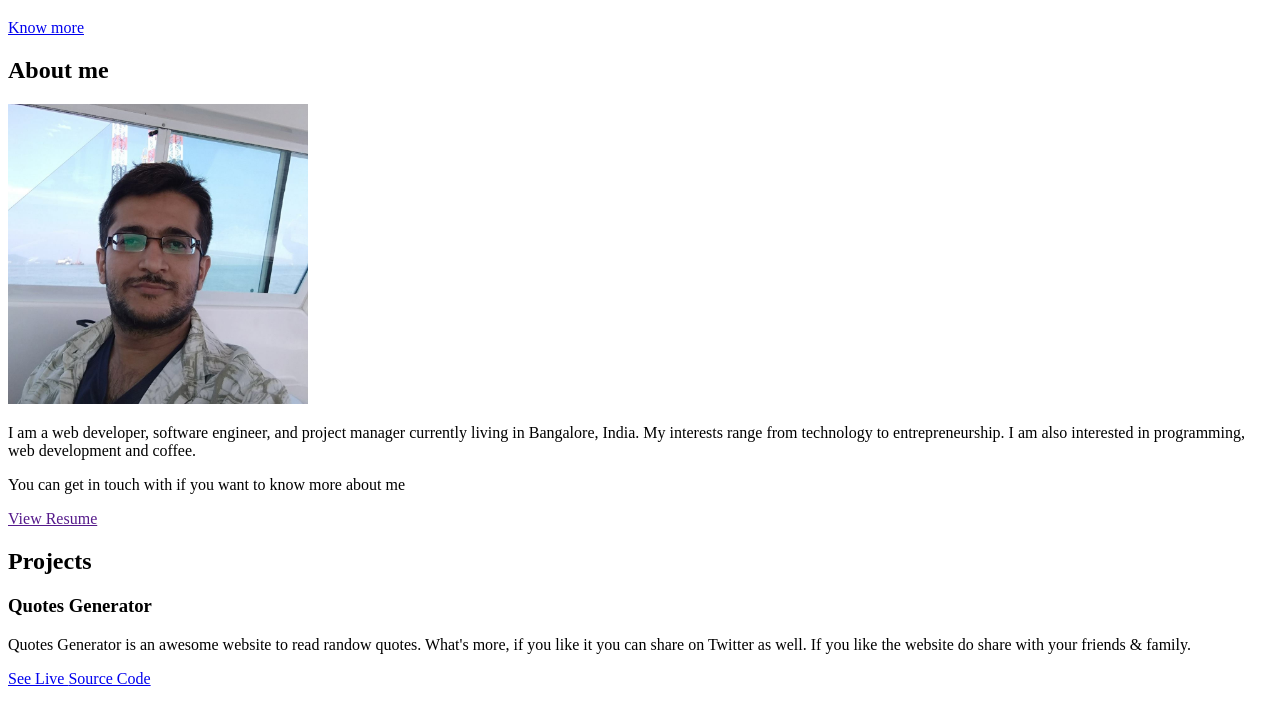
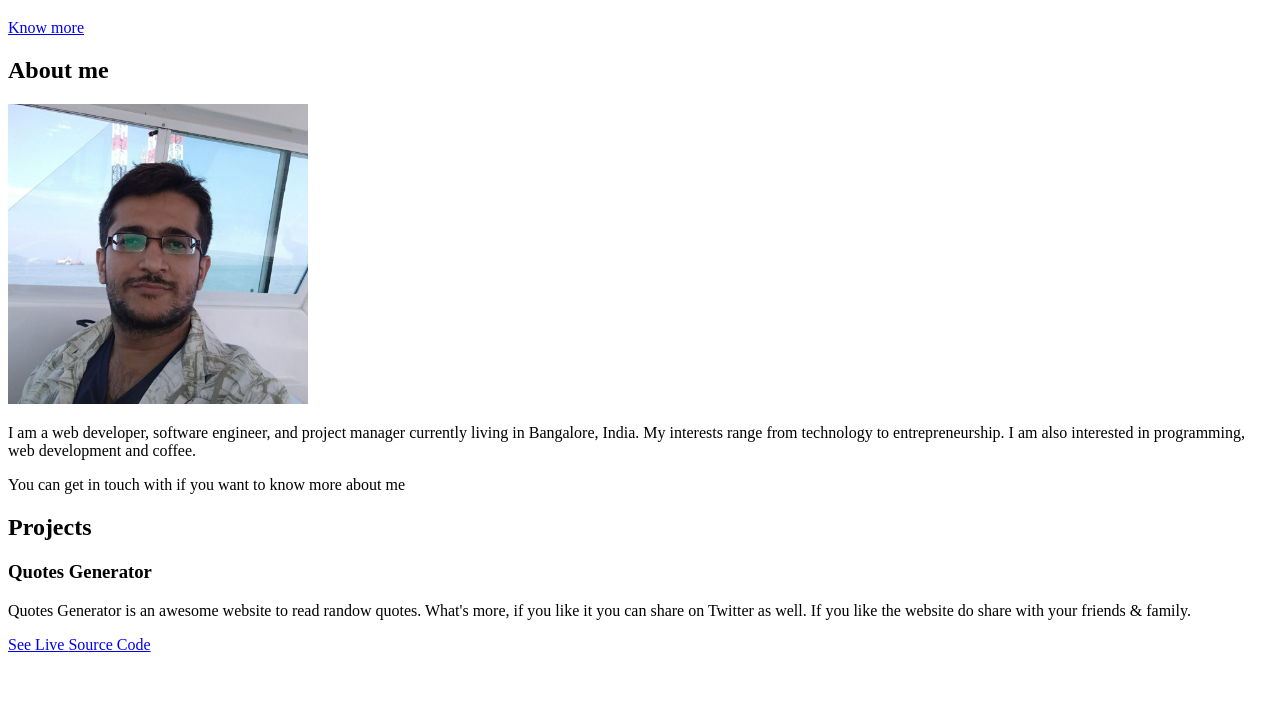
Before and after one commit to saaheel/my-portfolio, a website: page src/template.html in a window 1280 px wide. Shown: the part 98-800 px from the top of the page. Drawn offline with nearby package versions, Linux system fonts and the light colour scheme.

Commit message:
Removed Resume Link

```diff
--- a/src/template.html
+++ b/src/template.html
@@ -84,9 +84,9 @@
                 You can get in touch with if you want to know more about me
               </p>
               <span class="d-flex mt-3">
-                <a target="_blank" class="cta-btn cta-btn--resume" href="">
+                <!-- <a target="_blank" class="cta-btn cta-btn--resume" href="">
                   View Resume
-                </a>
+                </a> -->
               </span>
             </div>
           </div>
```
Also changed, not shown: 2 other files.
